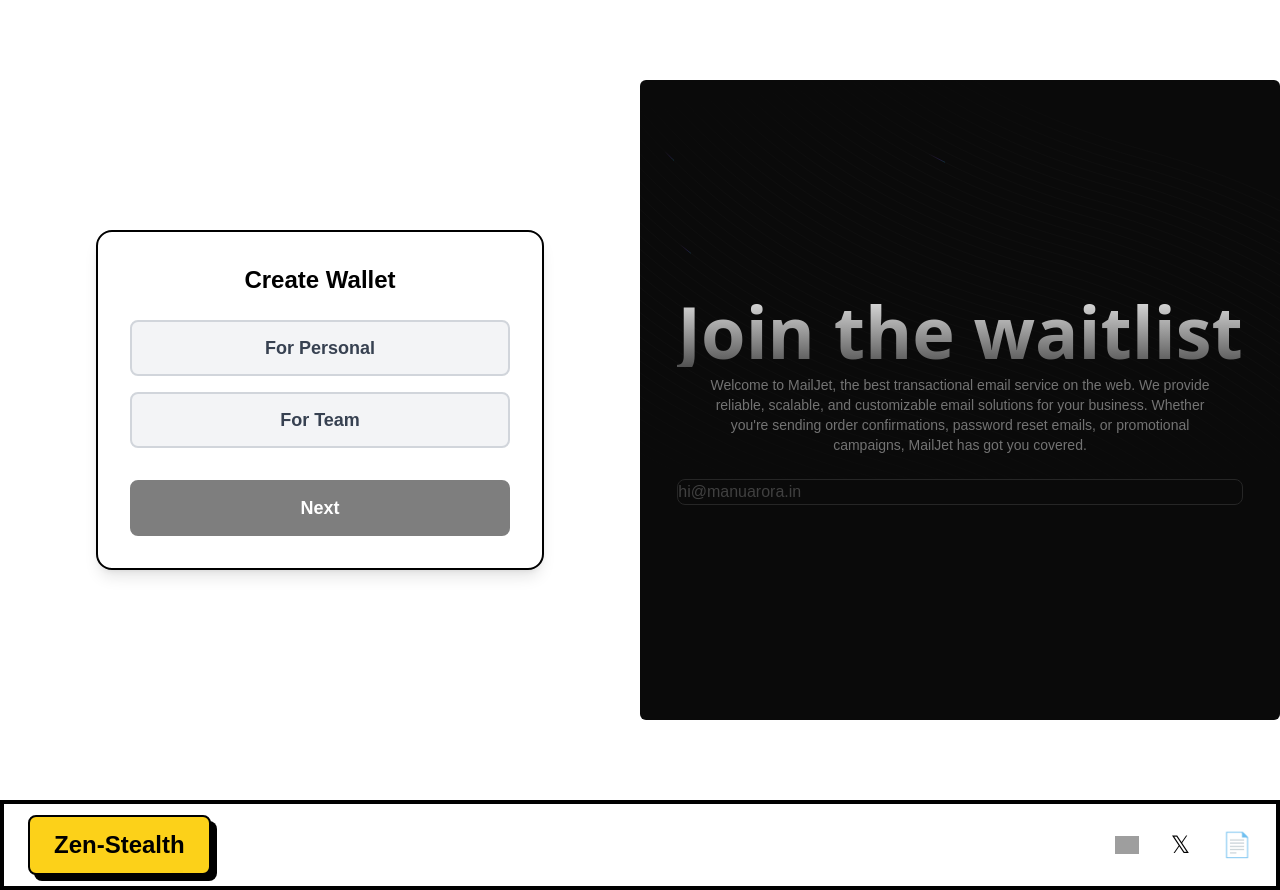
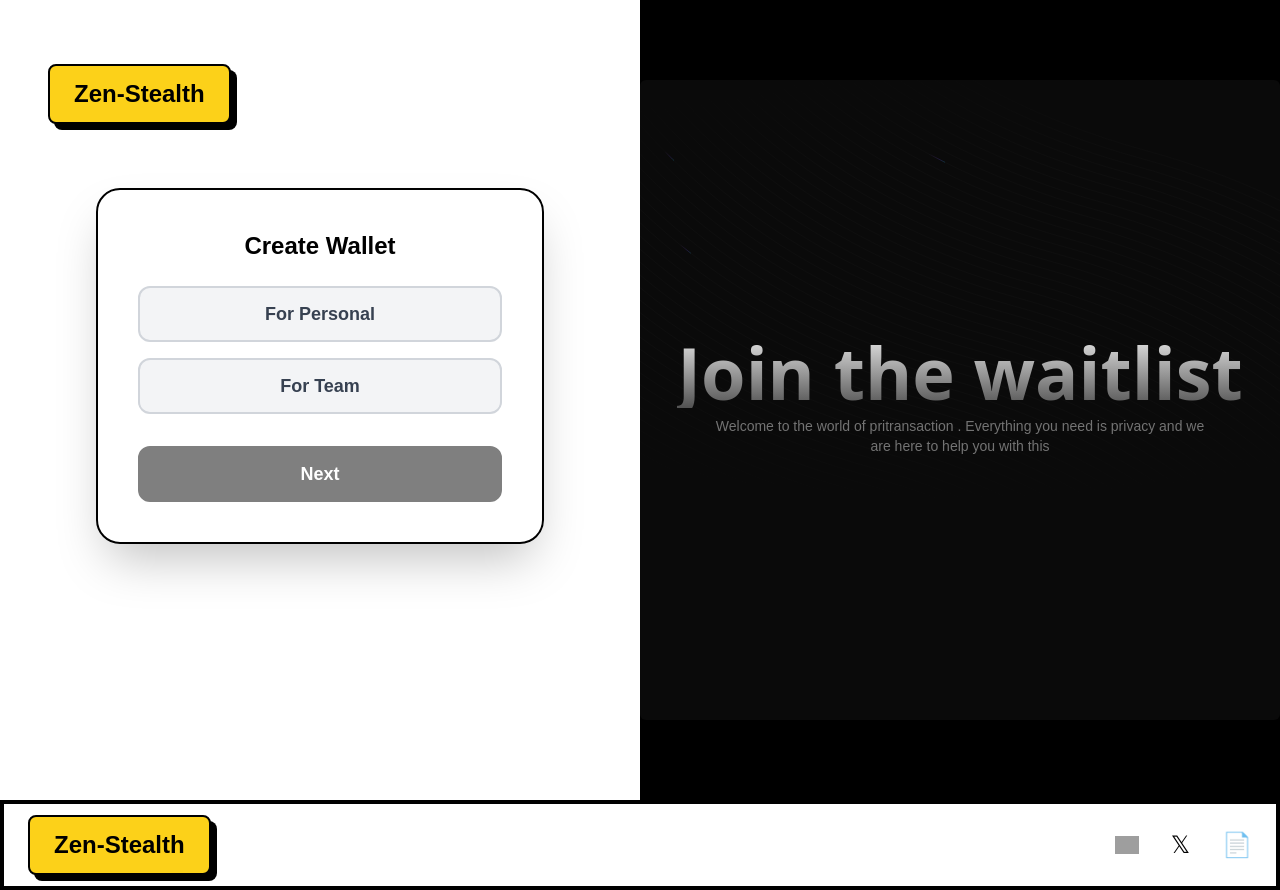
Before and after one commit to ayushsingh82/Zen-Stealth, a Next.js app: page /widget in a window 1280 px wide. Built offline with nearby package versions, Linux system fonts and the light colour scheme; grey boxes are pictures that could not be loaded; what @rainbow-me/rainbowkit, wagmi would draw is missing.

Commit message:
chain token added

```diff
--- a/src/app/widget/page.tsx
+++ b/src/app/widget/page.tsx
@@ -1,103 +1,26 @@
 "use client";
-import React, { useState } from 'react';
-import { BackgroundBeamsDemo } from './screens';
-
-const CHAINS = [
-  { label: 'Ethereum', value: 'ethereum' },
-  { label: 'Horizen', value: 'horizen' },
-  { label: 'Polygon', value: 'polygon' },
-];
-const TOKENS = [
-  { label: 'ETH', value: 'eth' },
-  { label: 'ZEN', value: 'zen' },
-  { label: 'USDT', value: 'usdt' },
-];
+import React from 'react';
+import { BackgroundBeamsDemo, Fns } from './screens';
+import Link from 'next/link';
 
 const WidgetPage = () => {
-  const [step, setStep] = useState(1);
-  const [walletType, setWalletType] = useState<'personal' | 'team' | null>(null);
-  const [chain, setChain] = useState<string>('');
-  const [token, setToken] = useState<string>('');
-
   return (
     <div className="min-h-screen flex flex-col md:flex-row bg-white">
-      {/* Left: Stepper */}
-      <div className="w-full md:w-1/2 flex flex-col justify-center items-center px-6 py-16">
-        <div className="w-full max-w-md bg-white border-2 border-black shadow-lg rounded-2xl p-8">
-          {step === 1 && (
-            <>
-              <h2 className="text-2xl font-bold mb-6 text-black text-center">Create Wallet</h2>
-              <div className="flex flex-col gap-4 mb-8">
-                <button
-                  className={`py-3 rounded-lg border-2 font-semibold text-lg ${walletType === 'personal' ? 'bg-[#FCD119] border-black text-black' : 'bg-gray-100 border-gray-300 text-gray-700'} transition`}
-                  onClick={() => setWalletType('personal')}
-                >
-                  For Personal
-                </button>
-                <button
-                  className={`py-3 rounded-lg border-2 font-semibold text-lg ${walletType === 'team' ? 'bg-[#FCD119] border-black text-black' : 'bg-gray-100 border-gray-300 text-gray-700'} transition`}
-                  onClick={() => setWalletType('team')}
-                >
-                  For Team
-                </button>
-              </div>
-              <button
-                className="w-full py-3 bg-black text-white rounded-lg font-bold text-lg hover:bg-[#FCD119] hover:text-black border-2 border-black transition disabled:opacity-50"
-                disabled={!walletType}
-                onClick={() => setStep(2)}
-              >
-                Next
-              </button>
-            </>
-          )}
-          {step === 2 && (
-            <>
-              <h2 className="text-2xl font-bold mb-6 text-black text-center">Select Chain</h2>
-              <select
-                className="w-full p-3 rounded-lg border-2 border-black mb-8 text-lg"
-                value={chain}
-                onChange={e => setChain(e.target.value)}
-              >
-                <option value="">Select a chain</option>
-                {CHAINS.map(c => (
-                  <option key={c.value} value={c.value}>{c.label}</option>
-                ))}
-              </select>
-              <button
-                className="w-full py-3 bg-black text-white rounded-lg font-bold text-lg hover:bg-[#FCD119] hover:text-black border-2 border-black transition disabled:opacity-50"
-                disabled={!chain}
-                onClick={() => setStep(3)}
-              >
-                Next
-              </button>
-            </>
-          )}
-          {step === 3 && (
-            <>
-              <h2 className="text-2xl font-bold mb-6 text-black text-center">Select Token</h2>
-              <select
-                className="w-full p-3 rounded-lg border-2 border-black mb-8 text-lg"
-                value={token}
-                onChange={e => setToken(e.target.value)}
-              >
-                <option value="">Select a token</option>
-                {TOKENS.map(t => (
-                  <option key={t.value} value={t.value}>{t.label}</option>
-                ))}
-              </select>
-              <button
-                className="w-full py-3 bg-black text-white rounded-lg font-bold text-lg hover:bg-[#FCD119] hover:text-black border-2 border-black transition disabled:opacity-50"
-                disabled={!token}
-                onClick={() => alert('Continue to next step!')}
-              >
-                Next
-              </button>
-            </>
-          )}
+      {/* Left: Zen-Stealth header and Fns stepper */}
+      <div className="w-full md:w-1/2 flex flex-col items-center md:items-start px-0 md:px-12 py-0 md:py-16 relative z-10 bg-white">
+        <div className="w-full flex justify-center md:justify-start pt-8 md:pt-0">
+          <Link href="/home" className="focus:outline-none">
+            <div className="bg-[#FCD119] border-2 border-black shadow-[6px_6px_0_0_rgba(0,0,0,1)] px-6 py-3 rounded-lg cursor-pointer text-2xl font-black text-black mt-8 md:mt-0">
+              Zen-Stealth
+            </div>
+          </Link>
+        </div>
+        <div className="flex-1 w-full flex flex-col items-center">
+          <Fns />
         </div>
       </div>
-      {/* Right: Background Beams Demo */}
-      <div className="w-full md:w-1/2 flex items-center justify-center relative min-h-[40rem]">
+      {/* Right: Full black background, no gap, beams demo centered */}
+      <div className="w-full md:w-1/2 min-h-screen bg-black flex items-center justify-center p-0 m-0">
         <div className="w-full h-full flex items-center justify-center">
           <BackgroundBeamsDemo />
         </div>
--- a/src/app/widget/screens.tsx
+++ b/src/app/widget/screens.tsx
@@ -1,6 +1,96 @@
 "use client";
-import React from "react";
+import React, { useState } from "react";
 import { BackgroundBeams } from "../../components/ui/background-beams";
+
+export function Fns() {
+  const CHAINS = [
+    { label: 'Ethereum', value: 'ethereum' },
+    { label: 'Horizen', value: 'horizen' },
+    { label: 'Polygon', value: 'polygon' },
+  ];
+  const TOKENS = [
+    { label: 'ETH', value: 'eth' },
+    { label: 'ZEN', value: 'zen' },
+    { label: 'USDT', value: 'usdt' },
+  ];
+  const [step, setStep] = useState(1);
+  const [walletType, setWalletType] = useState<'personal' | 'team' | null>(null);
+  const [chain, setChain] = useState<string>('');
+  const [token, setToken] = useState<string>('');
+
+  return (
+    <div className="w-full max-w-md bg-white/80 border-2 border-black shadow-2xl rounded-3xl p-10 mt-8 md:mt-16 backdrop-blur-sm">
+      {step === 1 && (
+        <>
+          <h2 className="text-2xl font-bold mb-6 text-black text-center">Create Wallet</h2>
+          <div className="flex flex-col gap-4 mb-8">
+            <button
+              className={`py-3 rounded-xl border-2 font-semibold text-lg ${walletType === 'personal' ? 'bg-[#FCD119] border-black text-black' : 'bg-gray-100 border-gray-300 text-gray-700'} transition`}
+              onClick={() => setWalletType('personal')}
+            >
+              For Personal
+            </button>
+            <button
+              className={`py-3 rounded-xl border-2 font-semibold text-lg ${walletType === 'team' ? 'bg-[#FCD119] border-black text-black' : 'bg-gray-100 border-gray-300 text-gray-700'} transition`}
+              onClick={() => setWalletType('team')}
+            >
+              For Team
+            </button>
+          </div>
+          <button
+            className="w-full py-3 bg-black text-white rounded-xl font-bold text-lg hover:bg-[#FCD119] hover:text-black border-2 border-black transition disabled:opacity-50"
+            disabled={!walletType}
+            onClick={() => setStep(2)}
+          >
+            Next
+          </button>
+        </>
+      )}
+      {step === 2 && (
+        <>
+          <h2 className="text-2xl font-bold mb-6 text-black text-center">Select Chain & Token</h2>
+          <div className="mb-8 flex flex-col gap-6">
+            <div>
+              <label className="block mb-2 font-semibold text-black">Chain</label>
+              <select
+                className="w-full p-3 rounded-xl border-2 border-black text-lg bg-white text-black focus:ring-2 focus:ring-[#FCD119] focus:border-[#FCD119] hover:border-[#FCD119] transition appearance-none"
+                value={chain}
+                onChange={e => setChain(e.target.value)}
+              >
+                <option value="" className="text-black bg-white">Select a chain</option>
+                {CHAINS.map(c => (
+                  <option key={c.value} value={c.value} className="text-black bg-white">{c.label}</option>
+                ))}
+              </select>
+            </div>
+            <div className="h-2" />
+            <div className="border-t border-dashed border-gray-300 my-2" />
+            <div>
+              <label className="block mb-2 font-semibold text-black">Token</label>
+              <select
+                className="w-full p-3 rounded-xl border-2 border-black text-lg bg-white text-black focus:ring-2 focus:ring-[#FCD119] focus:border-[#FCD119] hover:border-[#FCD119] transition appearance-none"
+                value={token}
+                onChange={e => setToken(e.target.value)}
+              >
+                <option value="" className="text-black bg-white">Select a token</option>
+                {TOKENS.map(t => (
+                  <option key={t.value} value={t.value} className="text-black bg-white">{t.label}</option>
+                ))}
+              </select>
+            </div>
+          </div>
+          <button
+            className="w-full py-3 bg-black text-white rounded-xl font-bold text-lg hover:bg-[#FCD119] hover:text-black border-2 border-black transition disabled:opacity-50"
+            disabled={!chain || !token}
+            onClick={() => alert('Continue to next step!')}
+          >
+            Next
+          </button>
+        </>
+      )}
+    </div>
+  );
+}
 
 export function BackgroundBeamsDemo() {
   return (
@@ -11,17 +101,9 @@ export function BackgroundBeamsDemo() {
         </h1>
         <p></p>
         <p className="text-neutral-500 max-w-lg mx-auto my-2 text-sm text-center relative z-10">
-          Welcome to MailJet, the best transactional email service on the web.
-          We provide reliable, scalable, and customizable email solutions for
-          your business. Whether you&apos;re sending order confirmations,
-          password reset emails, or promotional campaigns, MailJet has got you
-          covered.
+          Welcome to the world of pritransaction . Everything you need is privacy and we are here to help you with this
         </p>
-        <input
-          type="text"
-          placeholder="hi@manuarora.in"
-          className="rounded-lg border border-neutral-800 focus:ring-2 focus:ring-teal-500  w-full relative z-10 mt-4  bg-neutral-950 placeholder:text-neutral-700"
-        />
+
       </div>
       <BackgroundBeams />
     </div>
```
